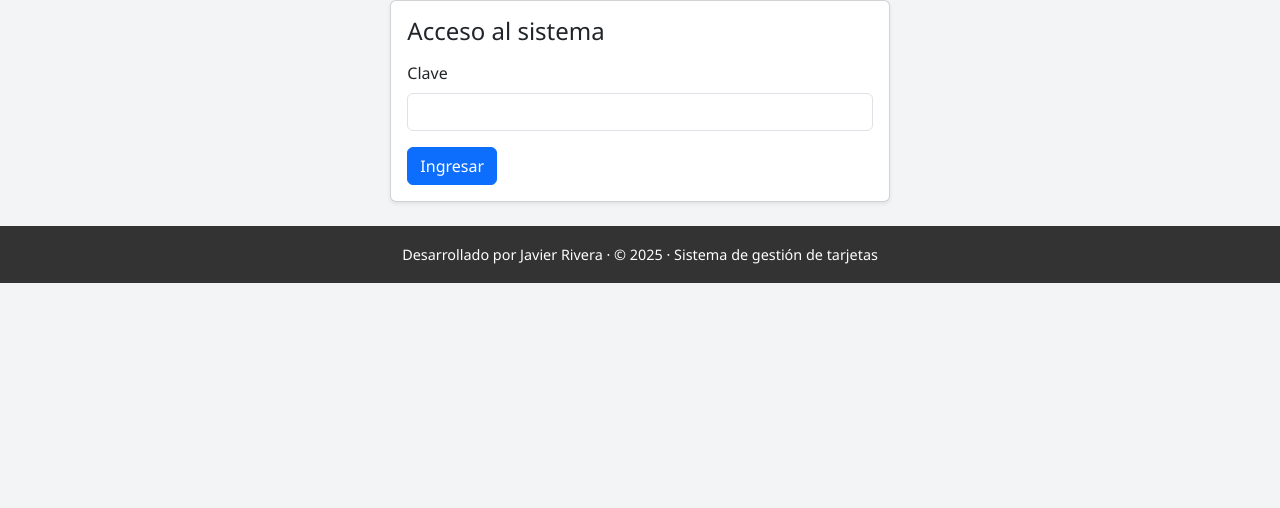
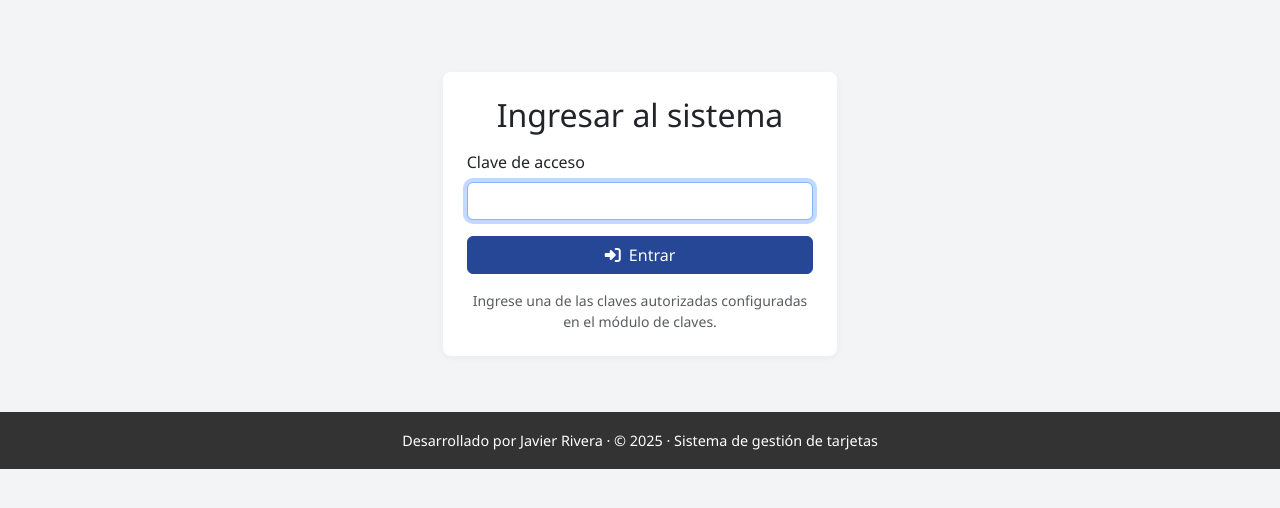
Before and after one commit to Javier-9690/tarjetas-web, a Flask app: page /login in a window 1280 px wide. Shown: the part 121-629 px from the top of the page. Run offline with Flask 3, Linux system fonts and the light colour scheme.

Commit message:
Update login.html

```diff
--- a/templates/login.html
+++ b/templates/login.html
@@ -1,22 +1,32 @@
 {% extends "base.html" %}
-{% block title %}Login - Gestor de Tarjetas{% endblock %}
+
+{% block title %}Acceso al sistema · Gestión de tarjetas{% endblock %}
 
 {% block content %}
-<div class="row justify-content-center">
-    <div class="col-md-5">
-        <div class="card shadow-sm">
-            <div class="card-body">
-                <h4 class="card-title mb-3">Acceso al sistema</h4>
-                <form method="post">
-                    <div class="mb-3">
-                        <label for="password" class="form-label">Clave</label>
-                        <input type="password" class="form-control" id="password" name="password"
-                               required>
-                    </div>
-                    <button type="submit" class="btn btn-primary">Ingresar</button>
-                </form>
-            </div>
+<div class="row justify-content-center mt-5">
+  <div class="col-md-4">
+    <div class="content-container">
+      <h2 class="text-center mb-3">Ingresar al sistema</h2>
+
+      <form method="post" action="{{ url_for('login') }}">
+        <div class="mb-3">
+          <label class="form-label">Clave de acceso</label>
+          <input type="password"
+                 name="password"
+                 class="form-control"
+                 autofocus>
         </div>
+
+        <button type="submit" class="btn btn-primary-custom w-100">
+          <i class="fa-solid fa-right-to-bracket me-1"></i>
+          Entrar
+        </button>
+      </form>
+
+      <p class="text-muted small text-center mt-3 mb-0">
+        Ingrese una de las claves autorizadas configuradas en el módulo de claves.
+      </p>
     </div>
+  </div>
 </div>
 {% endblock %}
```
